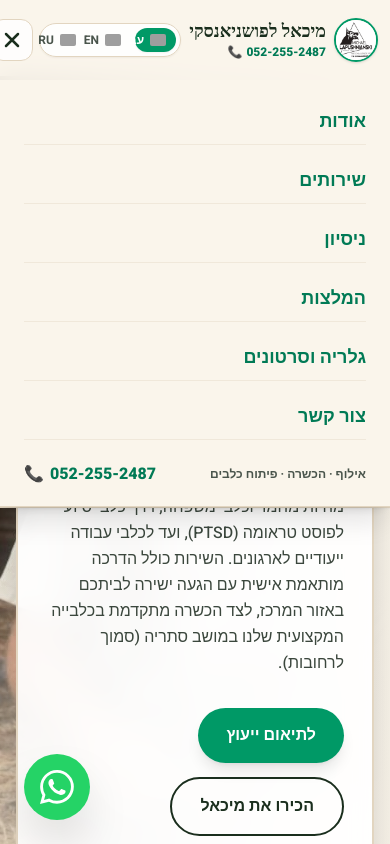
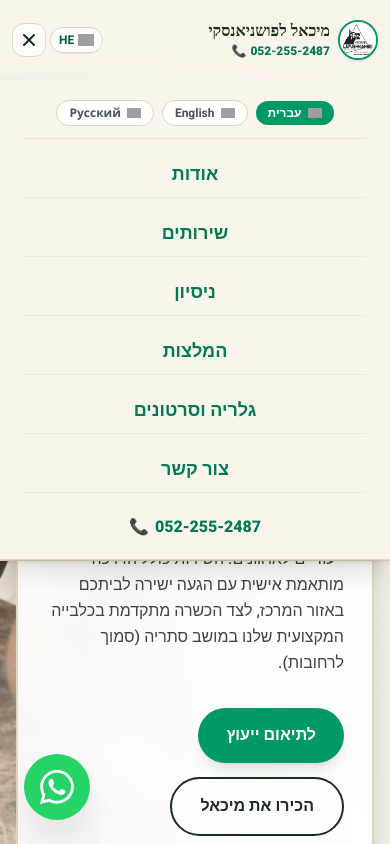
Before and after one commit to naorla/michael-website, a React (Vite) app: page / in a window 390 px wide. Both pictures are taken after a click on the button 12 px from the left and 40 px from the top of the page. Shown: the top 844 px of the page. Built offline with nearby package versions, Linux system fonts and the light colour scheme; grey boxes are pictures that could not be loaded; a web font is replaced by a local one.

Commit message:
forth commit

```diff
--- a/src/components/Navbar.tsx
+++ b/src/components/Navbar.tsx
@@ -16,23 +16,22 @@ export function Navbar() {
 
   return (
     <header className="fixed top-0 inset-x-0 z-50 bg-[#FAF5EB]/95 backdrop-blur-md border-b border-[#E2D5C0] shadow-xs">
-      <div className="max-w-7xl mx-auto px-3 sm:px-6 lg:px-8 h-20 flex items-center justify-between gap-2 sm:gap-4">
+      <div className="max-w-7xl mx-auto px-3 sm:px-6 lg:px-8 h-20 flex items-center justify-between gap-1.5 sm:gap-4">
 
-        {/* לוגו ופרטי המותג */}
-        <a href="#top" className="flex items-center gap-2 sm:gap-3.5 group shrink-0">
+        {/* לוגו, שם המותג המותאם ומספר הטלפון */}
+        <a href="#top" className="flex items-center gap-2 sm:gap-3 group shrink min-w-0">
           <img
             src="/logo.jpg"
             alt="מיכאל לפושניאנסקי לוגו"
-            className="w-11 h-11 sm:w-14 sm:h-14 rounded-full object-cover border-2 border-emerald-600 shadow-sm shrink-0"
+            className="w-10 h-10 sm:w-14 sm:h-14 rounded-full object-cover border-2 border-emerald-600 shadow-sm shrink-0"
           />
-          <div className="flex flex-col">
-            <span className="font-serif text-lg sm:text-2xl font-extrabold text-[#1a2e1d] leading-tight group-hover:text-emerald-800 transition-colors">
+          <div className="flex flex-col min-w-0">
+            {/* השם הוקטן במובייל כדי למנוע צפיפות */}
+            <span className="font-serif text-base sm:text-2xl font-extrabold text-[#1a2e1d] leading-tight truncate group-hover:text-emerald-800 transition-colors">
               {t('brandName')}
             </span>
 
-            <div className="flex items-center gap-1.5 sm:gap-2 mt-0.5 text-[11px] sm:text-sm font-medium text-[#4a554c]">
-              <span className="hidden xs:inline">{t('brandSubtitle')}</span>
-              <span className="opacity-40 hidden xs:inline">|</span>
+            <div className="flex items-center gap-1.5 mt-0.5 text-[11px] sm:text-sm font-medium text-[#4a554c]">
               <a
                 href="tel:0522552487"
                 className="inline-flex items-center gap-1 font-extrabold text-emerald-700 hover:text-emerald-900 transition-colors text-xs sm:text-base dir-ltr"
@@ -41,6 +40,8 @@ export function Navbar() {
                 <span>📞</span>
                 <span>{t('phoneDisplay')}</span>
               </a>
+              <span className="opacity-40 hidden sm:inline">|</span>
+              <span className="hidden sm:inline">{t('brandSubtitle')}</span>
             </div>
           </div>
         </a>
@@ -58,49 +59,65 @@ export function Navbar() {
           ))}
         </nav>
 
-        {/* בורר שפות + כפתור מובייל */}
-        <div className="flex items-center gap-1.5 sm:gap-3">
+        {/* בורר שפות וכפתור תפריט מובייל */}
+        <div className="flex items-center gap-1 sm:gap-2 shrink-0">
 
-          {/* בורר שפות עם דגלי SVG שנטענים בכל מחשב ובכל מכשיר */}
-          <div className="flex items-center bg-white/90 p-1 rounded-full border border-[#E2D5C0] shadow-xs gap-1">
+          {/* בורר שפות למחשב (מלא) */}
+          <div className="hidden sm:flex items-center bg-white/90 p-1 rounded-full border border-[#E2D5C0] shadow-2xs gap-1">
             <button
               onClick={() => setLang('he')}
-              className={`flex items-center gap-1.5 px-2.5 py-1 text-xs font-bold rounded-full transition-all ${
-                lang === 'he' ? 'bg-emerald-600 text-white shadow-xs' : 'text-[#4a554c] hover:text-[#1a2e1d] hover:bg-black/5'
+              className={`flex items-center gap-1 px-2.5 py-1 text-xs font-bold rounded-full transition-all ${
+                lang === 'he' ? 'bg-emerald-600 text-white shadow-xs' : 'text-[#4a554c] hover:text-[#1a2e1d]'
               }`}
             >
-              <img src="https://flagcdn.com/w20/il.png" alt="עברית" className="w-4 h-3 rounded-xs object-cover" />
+              <img src="https://flagcdn.com/w20/il.png" alt="עברית" className="w-3.5 h-2.5 rounded-2xs object-cover" />
               <span>עב</span>
             </button>
-
             <button
               onClick={() => setLang('en')}
-              className={`flex items-center gap-1.5 px-2.5 py-1 text-xs font-bold rounded-full transition-all ${
-                lang === 'en' ? 'bg-emerald-600 text-white shadow-xs' : 'text-[#4a554c] hover:text-[#1a2e1d] hover:bg-black/5'
+              className={`flex items-center gap-1 px-2.5 py-1 text-xs font-bold rounded-full transition-all ${
+                lang === 'en' ? 'bg-emerald-600 text-white shadow-xs' : 'text-[#4a554c] hover:text-[#1a2e1d]'
               }`}
             >
-              <img src="https://flagcdn.com/w20/us.png" alt="English" className="w-4 h-3 rounded-xs object-cover" />
+              <img src="https://flagcdn.com/w20/us.png" alt="English" className="w-3.5 h-2.5 rounded-2xs object-cover" />
               <span>EN</span>
             </button>
-
             <button
               onClick={() => setLang('ru')}
-              className={`flex items-center gap-1.5 px-2.5 py-1 text-xs font-bold rounded-full transition-all ${
-                lang === 'ru' ? 'bg-emerald-600 text-white shadow-xs' : 'text-[#4a554c] hover:text-[#1a2e1d] hover:bg-black/5'
+              className={`flex items-center gap-1 px-2.5 py-1 text-xs font-bold rounded-full transition-all ${
+                lang === 'ru' ? 'bg-emerald-600 text-white shadow-xs' : 'text-[#4a554c] hover:text-[#1a2e1d]'
               }`}
             >
-              <img src="https://flagcdn.com/w20/ru.png" alt="Русский" className="w-4 h-3 rounded-xs object-cover" />
+              <img src="https://flagcdn.com/w20/ru.png" alt="Русский" className="w-3.5 h-2.5 rounded-2xs object-cover" />
               <span>RU</span>
             </button>
           </div>
 
-          {/* כפתור תפריט מובייל */}
+          {/* בורר שפות קומפקטי למובייל (בלחיצה עובר לשפה הבאה ברצף) */}
+          <button
+            onClick={() => {
+              if (lang === 'he') setLang('en');
+              else if (lang === 'en') setLang('ru');
+              else setLang('he');
+            }}
+            className="sm:hidden flex items-center gap-1 bg-white/90 px-2 py-1 rounded-full border border-[#E2D5C0] text-xs font-bold text-emerald-800 shadow-2xs"
+            title="החלף שפה"
+          >
+            <img
+              src={lang === 'he' ? "https://flagcdn.com/w20/il.png" : lang === 'en' ? "https://flagcdn.com/w20/us.png" : "https://flagcdn.com/w20/ru.png"}
+              alt="language"
+              className="w-4 h-3 rounded-2xs object-cover"
+            />
+            <span className="uppercase">{lang}</span>
+          </button>
+
+          {/* כפתור תפריט מובייל (המבורגר) */}
           <button
             onClick={() => setMobileMenuOpen(!mobileMenuOpen)}
-            className="lg:hidden p-2 rounded-xl text-[#1a2e1d] bg-white/80 border border-[#E2D5C0] hover:bg-black/5 transition-colors"
+            className="lg:hidden p-1.5 rounded-xl text-[#1a2e1d] bg-white/80 border border-[#E2D5C0] hover:bg-black/5 transition-colors"
             aria-label="תפריט ניווט"
           >
-            <svg className="w-6 h-6" fill="none" stroke="currentColor" viewBox="0 0 24 24">
+            <svg className="w-5 h-5" fill="none" stroke="currentColor" viewBox="0 0 24 24">
               {mobileMenuOpen ? (
                 <path strokeLinecap="round" strokeLinejoin="round" strokeWidth={2.5} d="M6 18L18 6M6 6l12 12" />
               ) : (
@@ -112,22 +129,53 @@ export function Navbar() {
 
       </div>
 
-      {/* תפריט מובייל נפתח */}
+      {/* תפריט מובייל נפתח הכולל גם בחירת שפה מלאה */}
       {mobileMenuOpen && (
         <div className="lg:hidden bg-[#FAF5EB] border-b border-[#E2D5C0] px-6 py-5 space-y-3.5 shadow-xl">
+
+          {/* בורר שפות מלא בתוך התפריט הנפתח */}
+          <div className="flex items-center justify-center gap-2 pb-3 border-b border-[#E2D5C0]/60">
+            <button
+              onClick={() => { setLang('he'); setMobileMenuOpen(false); }}
+              className={`flex items-center gap-1.5 px-3 py-1 text-xs font-bold rounded-full transition-all ${
+                lang === 'he' ? 'bg-emerald-600 text-white' : 'bg-white text-[#4a554c] border border-[#E2D5C0]'
+              }`}
+            >
+              <img src="https://flagcdn.com/w20/il.png" alt="עב" className="w-3.5 h-2.5 object-cover" />
+              <span>עברית</span>
+            </button>
+            <button
+              onClick={() => { setLang('en'); setMobileMenuOpen(false); }}
+              className={`flex items-center gap-1.5 px-3 py-1 text-xs font-bold rounded-full transition-all ${
+                lang === 'en' ? 'bg-emerald-600 text-white' : 'bg-white text-[#4a554c] border border-[#E2D5C0]'
+              }`}
+            >
+              <img src="https://flagcdn.com/w20/us.png" alt="EN" className="w-3.5 h-2.5 object-cover" />
+              <span>English</span>
+            </button>
+            <button
+              onClick={() => { setLang('ru'); setMobileMenuOpen(false); }}
+              className={`flex items-center gap-1.5 px-3 py-1 text-xs font-bold rounded-full transition-all ${
+                lang === 'ru' ? 'bg-emerald-600 text-white' : 'bg-white text-[#4a554c] border border-[#E2D5C0]'
+              }`}
+            >
+              <img src="https://flagcdn.com/w20/ru.png" alt="RU" className="w-3.5 h-2.5 object-cover" />
+              <span>Русский</span>
+            </button>
+          </div>
+
           {navLinks.map((link) => (
             <a
               key={link.href}
               href={link.href}
               onClick={() => setMobileMenuOpen(false)}
-              className="block py-2 text-lg font-bold text-emerald-700 hover:text-emerald-900 border-b border-[#E2D5C0]/40"
+              className="block py-2 text-lg font-bold text-emerald-700 hover:text-emerald-900 border-b border-[#E2D5C0]/40 text-center"
             >
               {link.label}
             </a>
           ))}
 
-          <div className="pt-2 flex justify-between items-center">
-            <span className="text-xs font-bold text-[#4a554c]">{t('brandSubtitle')}</span>
+          <div className="pt-2 flex justify-center items-center">
             <a
               href="tel:0522552487"
               className="inline-flex items-center gap-1.5 font-extrabold text-emerald-700 text-base"
```
